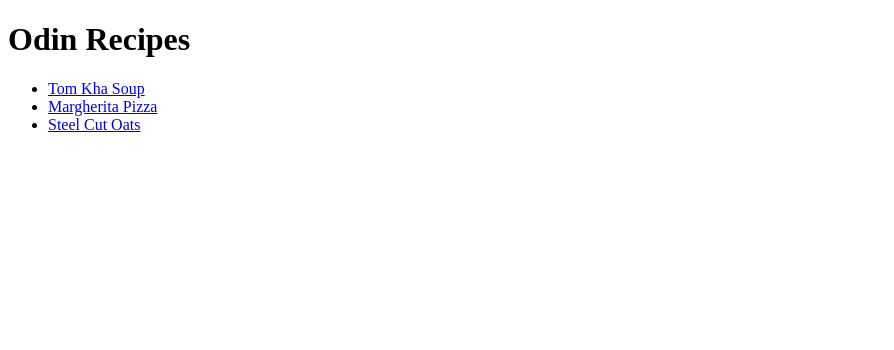
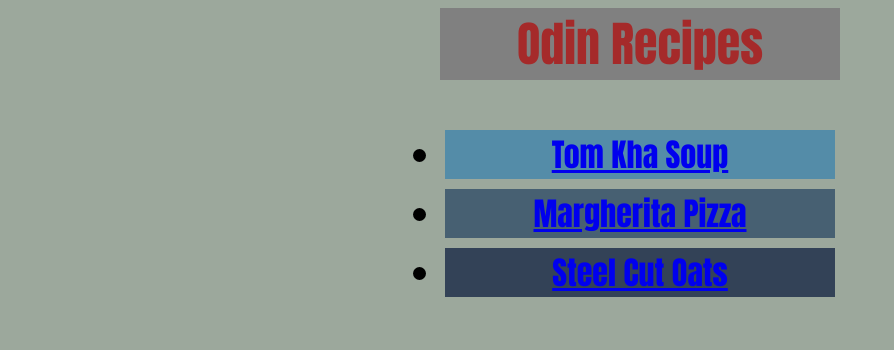
Before and after one commit to JamesVTT/odin-recipes, a plain HTML site: page index.html in a window 1280 px wide. Shown: the whole page, without its empty margins (0-894 px from the left). Drawn offline with Linux system fonts and the light colour scheme.

Commit message:
Push CSS and updated pages to Git Hub

```diff
--- a/index.html
+++ b/index.html
@@ -3,14 +3,17 @@
     <head>
       <meta charset="UTF-8">
       <title>Odin Recipes</title>
+      <link rel="stylesheet" href="style.css">
     </head>
 <!-- html page in english with standard charset  -->
     <body>
-        <h1>Odin Recipes</h1>
+        <h1 class="main-page-header">Odin Recipes</h1>
         <ul>
-            <li><a href="recipes/tom-kha.html">Tom Kha Soup</a></li>
-            <li><a href="recipes/pizza.html">Margherita Pizza</a></li>
-            <li><a href="recipes/steelcut.html">Steel Cut Oats</a></li>
+            <div class="container">
+                <li class="first-recipe"><a href="recipes/tom-kha.html">Tom Kha Soup</a></li>
+                <li class="second-recipe"><a href="recipes/pizza.html">Margherita Pizza</a></li>
+                <li class="third-recipe"><a href="recipes/steelcut.html">Steel Cut Oats</a></li>
+            </div>
         </ul>
     </body>
 </html>
--- /dev/null
+++ b/style.css
@@ -0,0 +1,60 @@
+/* Main Stylesheet for Odin Recipes */
+* {
+    font-family: "comic sans", Impact, Haettenschweiler, 'Arial Narrow Bold', sans-serif;
+}
+body {
+    background-color: rgb(156, 168, 156);
+}
+
+ul {
+    width: 450px;
+    margin: 0px auto;
+    padding: 20px;
+}
+
+.container {
+    text-align: center;
+    font-weight: bold;
+    font-size: 2em;
+    padding: 20px;
+   }
+
+li {
+    margin: 10px;
+
+}
+
+.first-recipe {
+    background-color: #548Ca8;
+}
+
+.second-recipe {
+    background-color: #476072;
+}
+
+.third-recipe {
+    background-color: #334257;
+}
+
+h1 {
+    background-color: grey;
+    color: brown;
+    width: 400px;
+    margin: 0 auto;
+    text-align: center;
+    font-size: 3rem;
+}
+
+button a {
+    text-align:center;
+}
+
+a:visited {
+    color: rgb(169, 169, 230);
+}
+
+
+img {
+    height: auto;
+    width: 250px;
+}
```
Also changed, not shown: recipes/pizza.html (+2 -1 lines), recipes/steelcut.html (+3 -2 lines), recipes/tom-kha.html (+2 -1 lines).
